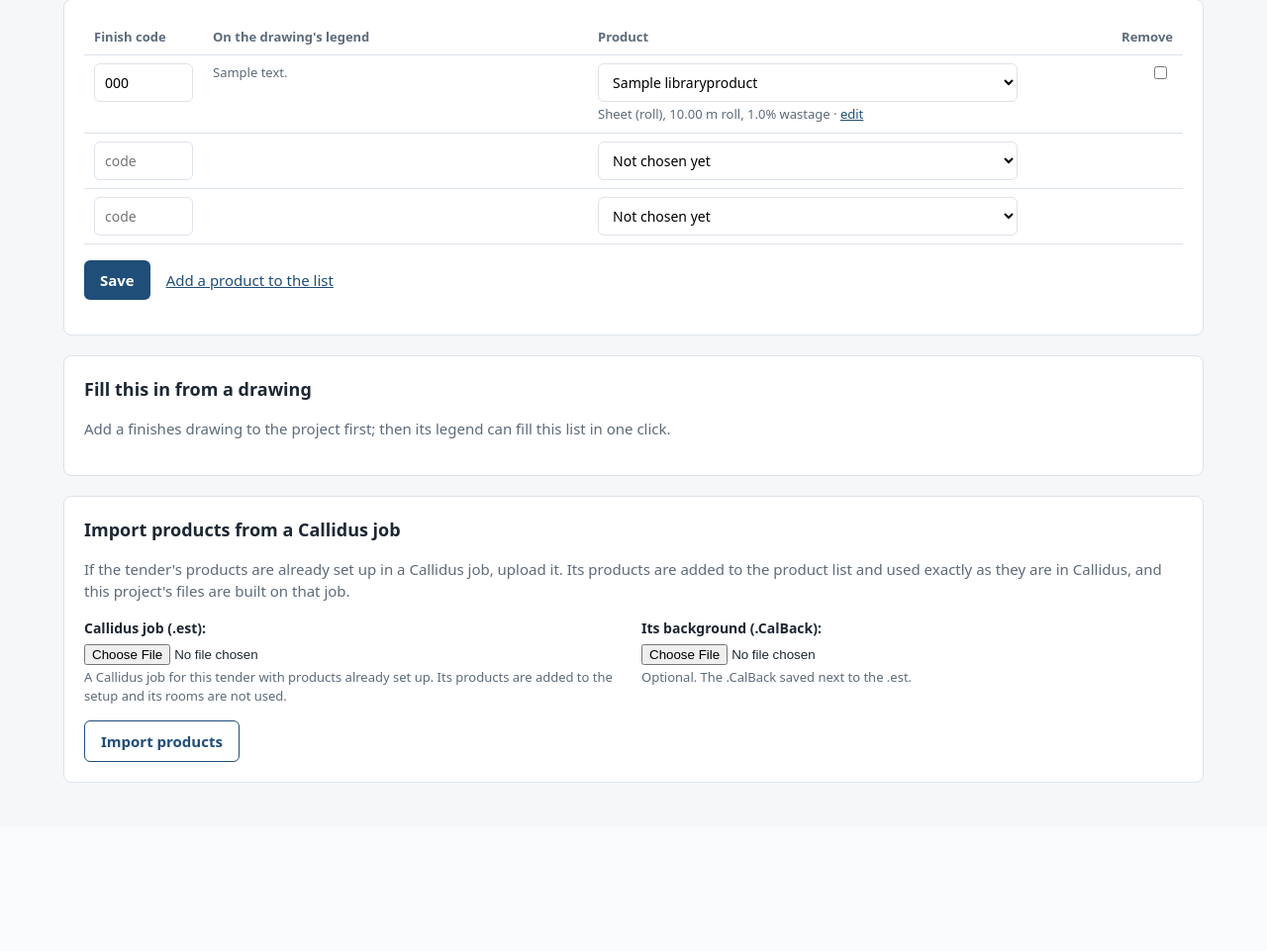
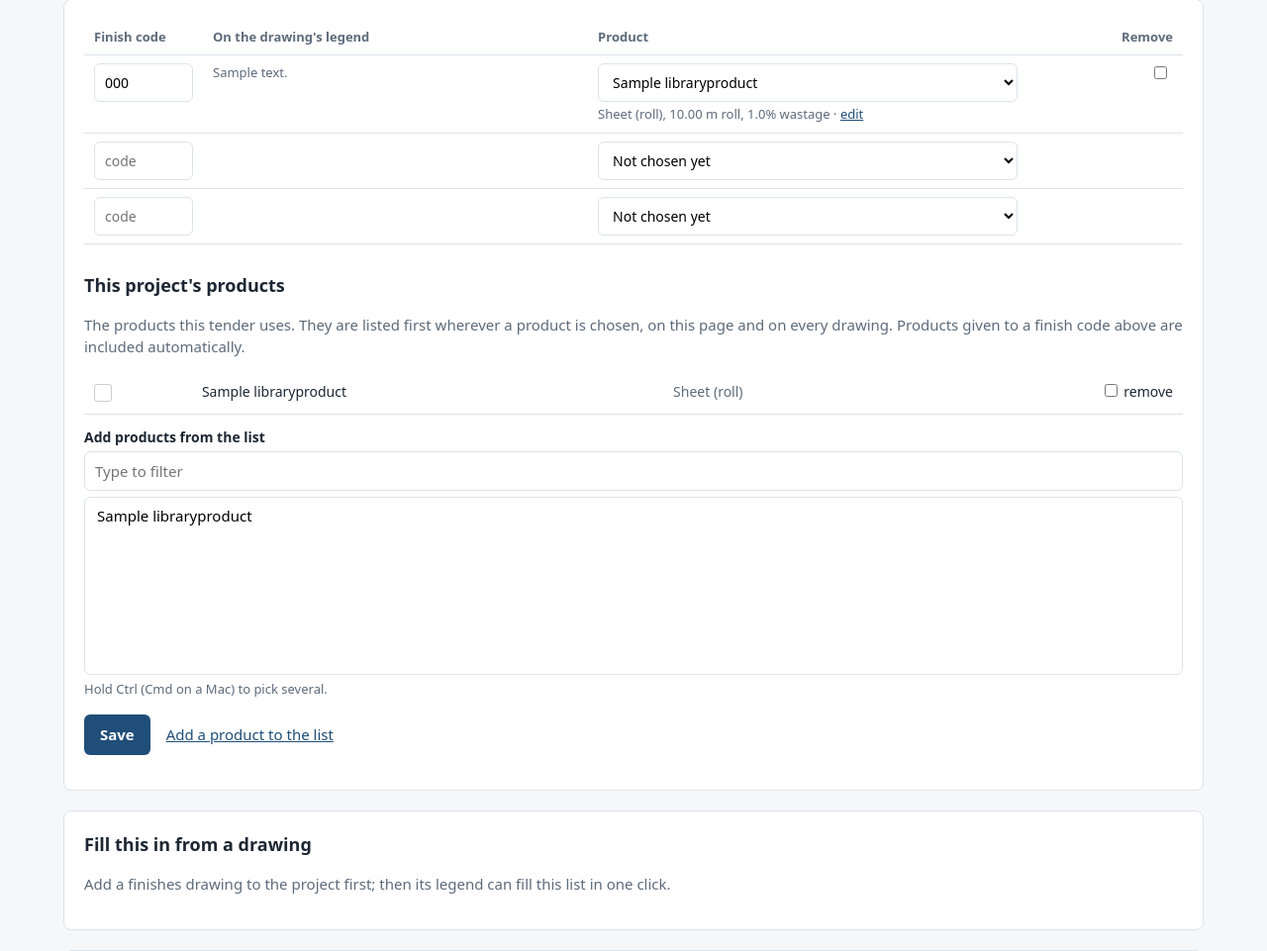
Before and after one commit to SlanMor/crean-premeasure, a Django app: page /projects/1/setup/ in a window 1280 px wide. Shown: the part 210-1171 px from the top of the page at 99% size. Before the commit the page ends 1001 px from the top, so only its background shows below. Run offline with Django 5.2, Linux system fonts and the light colour scheme; a user stored in the database is signed in; tables that the repository leaves empty hold one stand-in row (values such as "Sample post"); data that the repository does not hold is empty.

Commit message:
Products: nothing lost on the products page, choices on a drawing reach the project, a project shortlist
- Products page: "Add a new product" and "Add a product to the list"
  save the page first (they used to leave it, losing unsaved choices),
  and "Back to the drawing" is now "Save and go back to the drawing".
  Enter saves. The new product's type is started from the legend text.
- Drawing page: a product chosen for a code the project has no product
  for is added to the project's products (on write, or the new Save
  products button), so there is no detour to the products page.
- A project shortlist picked from the master list; this project's
  products are listed first in every product choice.
- Preview: rooms with no product are blue (grey vanished on the grey
  drawing); the key says what each colour means.

Co-Authored-By: Claude Opus 5.5 <noreply@anthropic.com>
Claude-Session: https://claude.ai/code/session_01K6NUv6Wf6yW4RgDNvLS71Q

```diff
--- a/engine/src/premeasure_engine/premeasure.py
+++ b/engine/src/premeasure_engine/premeasure.py
@@ -426,7 +426,7 @@ def _page_image(a: Analysis, dpi: int, bilevel: bool = False):
 
 def render_preview(a: Analysis, out_png: str | Path, dpi: int = 60, highlight: set[str] | None = None) -> Path:
     """A small picture of the drawing with every room outlined: green when
-    verified, amber when it needs review, grey when its finish has no product
+    verified, amber when it needs review, blue when its finish has no product
     (``highlight`` is the set of finish codes with a product; None = all)."""
     from PIL import Image, ImageDraw
 
@@ -437,7 +437,7 @@ def render_preview(a: Analysis, out_png: str | Path, dpi: int = 60, highlight: s
     d = ImageDraw.Draw(over)
     for r in a.rooms:
         if highlight is not None and (r.finish is None or r.finish.code not in highlight):
-            colour = (120, 120, 120)
+            colour = (40, 100, 220)
         elif r.status == "Verified":
             colour = (22, 140, 70)
         else:
--- a/web/jobs/forms.py
+++ b/web/jobs/forms.py
@@ -118,27 +118,34 @@ class UploadDrawingsForm(forms.Form):
         return files
 
 
+def _grouped(none: str, names: list[str], mine: set[str]) -> list:
+    """Choices with this project's products first, then the rest of the list."""
+    first = [(n, n) for n in names if n in mine]
+    rest = [(n, n) for n in names if n not in mine]
+    if not first:
+        return [("", none)] + rest
+    return [("", none), ("This project's products", first), ("All products", rest)]
+
+
 class ProductsForm(forms.Form):
     """One choice per finish on the drawing: a product from the list, or leave out.
     The project setup gives the starting choice."""
 
     LEAVE_OUT = ""
 
-    def __init__(self, *args, summary: dict, floors: dict, skirtings: dict, **kwargs):
+    def __init__(self, *args, summary: dict, floors: dict, skirtings: dict, project=None, **kwargs):
         super().__init__(*args, **kwargs)
         products = list(LibraryProduct.objects.filter(active=True).values_list("name", "type"))
-        floor_names = [n for n, t in products if t in LibraryProduct.FLOOR_TYPES]
-        edge_names = [n for n, t in products if t not in LibraryProduct.FLOOR_TYPES]
+        mine = set(project.project_products().values_list("name", flat=True)) if project else set()
         for f in summary["finishes"]:
-            if f["kind"] == "floor":
-                none, initial, names = "Leave out (not priced)", floors.get(f["code"], ""), floor_names
-            else:
-                none, initial, names = "Not on room edges", skirtings.get(f["code"], ""), edge_names
+            floor = f["kind"] == "floor"
+            names = [n for n, t in products if (t in LibraryProduct.FLOOR_TYPES) == floor]
+            none = "Leave out (not priced)" if floor else "Not on room edges"
+            initial = (floors if floor else skirtings).get(f["code"], "")
             if initial and initial not in names:
                 names = names + [initial]
             self.fields[self.key(f)] = forms.ChoiceField(
-                choices=[(self.LEAVE_OUT, none)] + [(m, m) for m in names],
-                required=False, initial=initial, label=f["code"],
+                choices=_grouped(none, names, mine), required=False, initial=initial, label=f["code"],
             )
         self.finishes = summary["finishes"]
 
@@ -164,9 +171,15 @@ class SetupRowForm(forms.ModelForm):
         model = Product
         fields = ["finish_code", "library"]
 
-    def __init__(self, *args, **kwargs):
+    def __init__(self, *args, mine: set | None = None, **kwargs):
         super().__init__(*args, **kwargs)
         self.fields["library"].queryset = LibraryProduct.objects.filter(active=True)
+        if mine:  # this project's products first
+            items = list(self.fields["library"].queryset)
+            first = [(p.pk, p.name) for p in items if p.pk in mine]
+            rest = [(p.pk, p.name) for p in items if p.pk not in mine]
+            self.fields["library"].choices = [("", "Not chosen yet"), ("This project's products", first),
+                                              ("All products", rest)]
         self.fields["library"].required = False
         self.fields["library"].empty_label = "Not chosen yet"
         self.fields["finish_code"].widget.attrs["placeholder"] = "code"
@@ -281,3 +294,10 @@ class UserForm(forms.ModelForm):
 class ScaleForm(forms.Form):
     scale = forms.IntegerField(label="Scale 1:", min_value=1, max_value=5000, initial=100)
     sheet = forms.ChoiceField(label="Sheet size", required=False, choices=SHEET_CHOICES)
+
+
+class ShortlistForm(forms.Form):
+    add = forms.ModelMultipleChoiceField(
+        queryset=LibraryProduct.objects.filter(active=True), required=False,
+        label="Add products from the list",
+    )
--- a/web/jobs/templates/jobs/base.html
+++ b/web/jobs/templates/jobs/base.html
@@ -60,6 +60,8 @@
   input[type=search] { padding:8px 10px; border:1px solid var(--line); border-radius:6px; font:inherit; }
   .btn.small { padding:5px 10px; font-size:13px; }
   .tag { font-size:12px; color:var(--muted); }
+  .linklike { background:none; border:0; padding:0; color:var(--accent); text-decoration:underline; cursor:pointer; font:inherit; }
+  select[multiple] { min-height:180px; }
 </style>
 </head>
 <body>
--- a/web/jobs/templates/jobs/setup.html
+++ b/web/jobs/templates/jobs/setup.html
@@ -8,6 +8,7 @@
 <div class="card">
   <form method="post" action="{% url 'setup' project.pk %}{% if next %}?next={{ next|urlencode }}{% endif %}">{% csrf_token %}
     {{ formset.management_form }}
+    <button style="position:absolute;left:-9999px" tabindex="-1" aria-hidden="true">Save</button>{# Enter saves #}
     {% if formset.non_form_errors %}<div class="msg error">{{ formset.non_form_errors|join:" " }}</div>{% endif %}
     <table>
       <tr><th style="width:120px">Finish code</th><th>On the drawing's legend</th><th style="width:40%">Product</th><th class="num">Remove</th></tr>
@@ -17,18 +18,40 @@
         <td class="reasons">{{ f.instance.description|default:""|truncatechars:120 }}</td>
         <td>{{ f.library }}{{ f.library.errors }}
           {% if f.instance.pk and not f.instance.library_id %}
-          <div class="help"><a href="{% url 'product_new' %}?row={{ f.instance.pk }}&type={% if f.instance.kind == "skirting" %}skirting{% else %}sheet{% endif %}&name={{ f.instance.finish_code|urlencode }}%20-%20{{ f.instance.description|truncatechars:80|urlencode }}&next={{ request.get_full_path|urlencode }}">Not in the list? Add a new product</a></div>
+          <div class="help">Not in the list? <button class="linklike" name="new_for" value="{{ f.instance.pk }}">Add a new product</button> (what you have chosen on this page is saved first)</div>
           {% elif f.instance.library %}<div class="help">{{ f.instance.library.get_type_display }}{% if f.instance.library.size %}, {{ f.instance.library.size }}{% endif %}{% if f.instance.library.wastage_pct is not None %}, {{ f.instance.library.wastage_pct }}% wastage{% endif %} · <a href="{% url 'product_edit' f.instance.library.pk %}?next={{ request.get_full_path|urlencode }}">edit</a></div>{% endif %}
         </td>
         <td class="num">{% if f.instance.pk %}{{ f.DELETE }}{% endif %}</td>
       </tr>
       {% endfor %}
     </table>
-    <p style="margin-top:16px"><button class="btn">Save</button>
-    {% if next %}<a class="btn secondary" href="{{ next }}" style="margin-left:8px">Back to the drawing</a>{% endif %}
-    <a href="{% url 'product_new' %}?next={{ request.get_full_path|urlencode }}" style="margin-left:12px">Add a product to the list</a></p>
+
+    <h2 style="margin-top:28px">This project's products</h2>
+    <p class="muted">The products this tender uses. They are listed first wherever a product is chosen, on this page and on every drawing. Products given to a finish code above are included automatically.</p>
+    {% if shortlist %}
+    <table>{% for p in shortlist %}<tr><td>{% if p.fill %}<span class="swatch" style="background:{{ p.fill }}"></span>{% endif %}</td><td>{{ p.name }}</td><td class="muted">{{ p.get_type_display }}</td>
+      <td class="num"><label class="check" style="font-weight:400"><input type="checkbox" name="drop" value="{{ p.pk }}">remove</label></td></tr>{% endfor %}</table>
+    {% endif %}
+    <div class="field" style="margin-top:12px">
+      <label for="id_s-add">Add products from the list</label>
+      <input type="search" placeholder="Type to filter" oninput="filterList(this, 'id_s-add')" style="margin-bottom:6px;width:100%">
+      {{ shortlist_form.add }}
+      <div class="help">Hold Ctrl (Cmd on a Mac) to pick several.</div>
+    </div>
+
+    <p style="margin-top:16px">
+      {% if next %}<button class="btn">Save and go back to the drawing</button>
+      <button class="btn secondary" name="stay" value="1" style="margin-left:8px">Save</button>
+      {% else %}<button class="btn">Save</button>{% endif %}
+      <button class="linklike" name="new_for" value="list" style="margin-left:12px">Add a product to the list</button></p>
   </form>
 </div>
+<script>
+function filterList(input, id) {
+  const q = input.value.toLowerCase();
+  for (const o of document.getElementById(id).options) o.hidden = q && !o.text.toLowerCase().includes(q);
+}
+</script>
 
 <div class="card">
   <h2>Fill this in from a drawing</h2>
--- a/web/jobs/views.py
+++ b/web/jobs/views.py
@@ -18,6 +18,7 @@ from .forms import (
     RulesForm,
     ScaleForm,
     SetupFormSet,
+    ShortlistForm,
     StarterForm,
     TemplateForm,
     UploadDrawingsForm,
@@ -29,6 +30,7 @@ from .setup import (
     base_job,
     base_products,
     chosen_differently,
+    keep_in_project,
     drawing_mapping,
     fill_from_summary,
     house_job,
@@ -90,10 +92,14 @@ def project(request, pk: int):
 
 @login_required
 def setup(request, pk: int):
-    """Project setup: which product each finish code on the drawings uses."""
+    """Project setup: which product each finish code on the drawings uses, and
+    the products this tender uses (shown first wherever a product is chosen)."""
     project = get_object_or_404(Project, pk=pk)
-    formset = SetupFormSet(request.POST or None, queryset=project.products.select_related("library"), prefix="p")
-    if request.method == "POST" and formset.is_valid():
+    mine = set(project.project_products().values_list("id", flat=True))
+    formset = SetupFormSet(request.POST or None, queryset=project.products.select_related("library"), prefix="p",
+                           form_kwargs={"mine": mine})
+    shortlist = ShortlistForm(request.POST or None, prefix="s")
+    if request.method == "POST" and formset.is_valid() and shortlist.is_valid():
         changed = formset.save(commit=False)
         for obj in formset.deleted_objects:
             obj.delete()
@@ -102,20 +108,55 @@ def setup(request, pk: int):
             if not obj.spec_source:
                 obj.spec_source = "Entered in project setup"
             obj.save()
-        messages.success(request, "Project setup saved.")
-        return _back(request, request.GET.get("next"), reverse("setup", args=[pk]))
+        project.shortlist.add(*shortlist.cleaned_data["add"])
+        drop = [int(x) for x in request.POST.getlist("drop") if x.isdigit()]
+        if drop:
+            project.shortlist.remove(*drop)
+        messages.success(request, "Products saved.")
+        here = request.get_full_path()
+        new_for = request.POST.get("new_for", "")
+        if new_for:  # saved first, so nothing chosen above is lost
+            return redirect(_new_product_url(project, new_for, here))
+        if request.POST.get("stay"):
+            return redirect(here)
+        return _back(request, request.GET.get("next"), here)
     return render(
         request,
         "jobs/setup.html",
         {
             "project": project,
             "formset": formset,
+            "shortlist_form": shortlist,
+            "shortlist": project.shortlist.filter(active=True),
             "job": base_job(project),
             "drawings": project.premeasures.exclude(summary=None),
             "starter_form": StarterForm(),
             "next": request.GET.get("next", ""),
         },
     )
+
+
+def _new_product_url(project: Project, new_for: str, back: str) -> str:
+    """The new product page, started from what a setup row's legend says."""
+    from urllib.parse import urlencode
+
+    params = {"next": back}
+    row = project.products.filter(pk=int(new_for)).first() if new_for.isdigit() else None
+    if row is not None:
+        text = row.description.upper()
+        if row.kind == "skirting":
+            kind = "skirting"
+        elif "CARPET" in text and ("TILE" in text or "PLANK" in text):
+            kind = "carpet_tile"
+        elif any(w in text for w in ("PORCELAIN", "CERAMIC", "TERRAZZO TILE", "FLOOR TILE")):
+            kind = "tile"
+        elif "MATWELL" in text or "ENTRANCE MAT" in text:
+            kind = "matwell"
+        else:
+            kind = "sheet"
+        name = f"{row.finish_code} - {row.description}"
+        params.update(row=row.pk, type=kind, name=name[:97] + "..." if len(name) > 100 else name)
+    return f"{reverse('product_new')}?{urlencode(params)}"
 
 
 @login_required
@@ -295,8 +336,8 @@ def premeasure(request, pk: int):
             refresh_preview(pm, set(floors))
         except Exception:
             pass  # the picture is a convenience; never block the page on it
-        form = ProductsForm(summary=pm.summary, floors=floors, skirtings=skirtings)
-        in_setup = {norm(p.finish_code) for p in pm.project.products.all()}
+        form = ProductsForm(summary=pm.summary, floors=floors, skirtings=skirtings, project=pm.project)
+        in_setup = {norm(p.finish_code) for p in pm.project.products.exclude(library=None)}
         rooms = _rooms_view(pm, floors)
         ctx.update(
             form=form,
@@ -321,12 +362,19 @@ def write(request, pk: int):
     pm = get_object_or_404(Premeasure, pk=pk)
     if pm.busy or not pm.summary:
         return redirect("premeasure", pk=pk)
-    form = ProductsForm(request.POST, summary=pm.summary, floors={}, skirtings={})
+    form = ProductsForm(request.POST, summary=pm.summary, floors={}, skirtings={}, project=pm.project)
     if not form.is_valid():
         messages.error(request, "One of the products is no longer in the product list. Please choose again.")
         return redirect("premeasure", pk=pk)
-    pm.finish_products, pm.skirting_products = form.chosen()
-    pm.chosen_here = chosen_differently(pm, pm.finish_products, pm.skirting_products)
+    floors, skirtings = form.chosen()
+    added = keep_in_project(pm, floors, skirtings)
+    pm.chosen_here = chosen_differently(pm, floors, skirtings)
+    if request.POST.get("action") == "save":  # keep the choices, write later
+        pm.save(update_fields=["chosen_here", "updated_at"])
+        messages.success(request, "Products saved." + (
+            f" {', '.join(added)} added to the project's products." if added else ""))
+        return redirect("premeasure", pk=pk)
+    pm.finish_products, pm.skirting_products = floors, skirtings
     if not pm.finish_products:
         pm.save(update_fields=["finish_products", "skirting_products", "chosen_here", "updated_at"])
         messages.error(request, "Choose a product for at least one finish.")
```
Also changed, not shown: docs/platform.md (+2 -2 lines), web/jobs/models.py (+10 -0 lines), web/jobs/setup.py (+30 -0 lines), web/jobs/templates/jobs/premeasure.html (+6 -12 lines), web/jobs/tests.py (+49 -2 lines), web/jobs/migrations/0010_project_shortlist.py (added).
